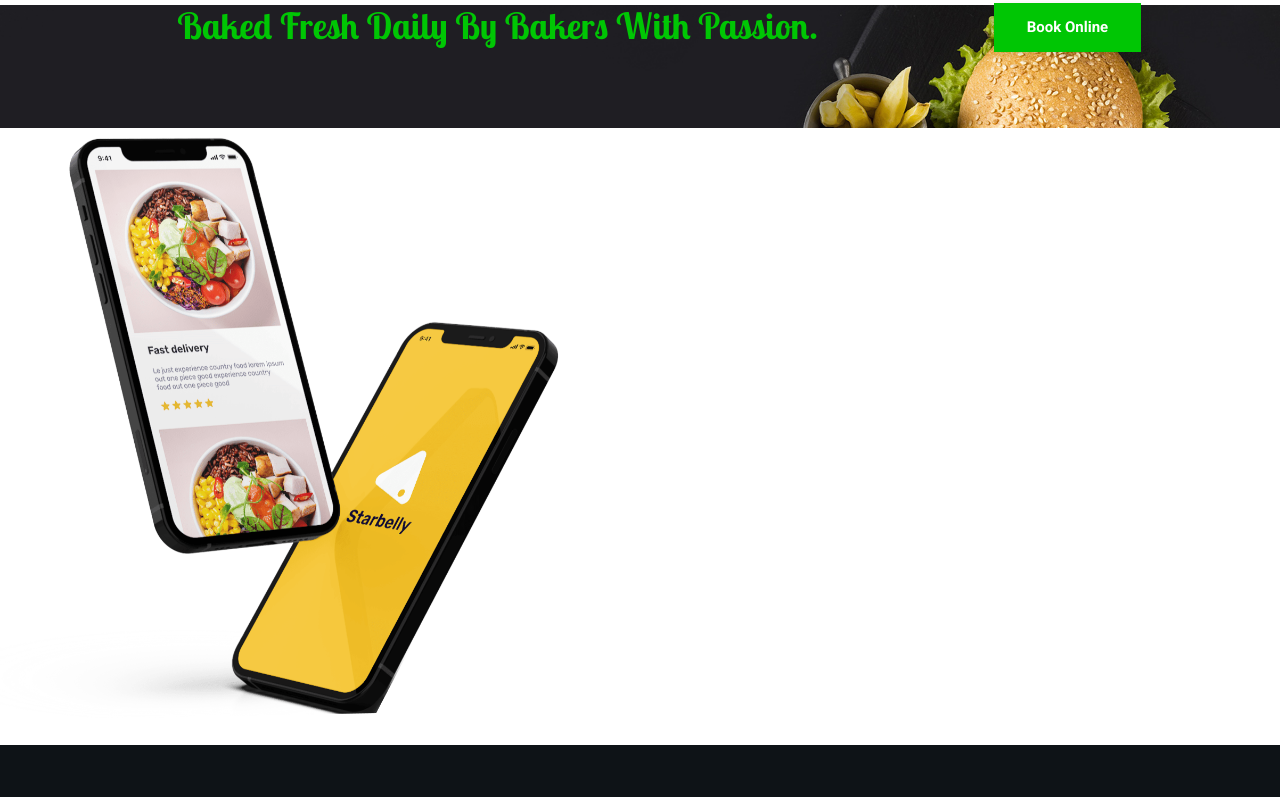
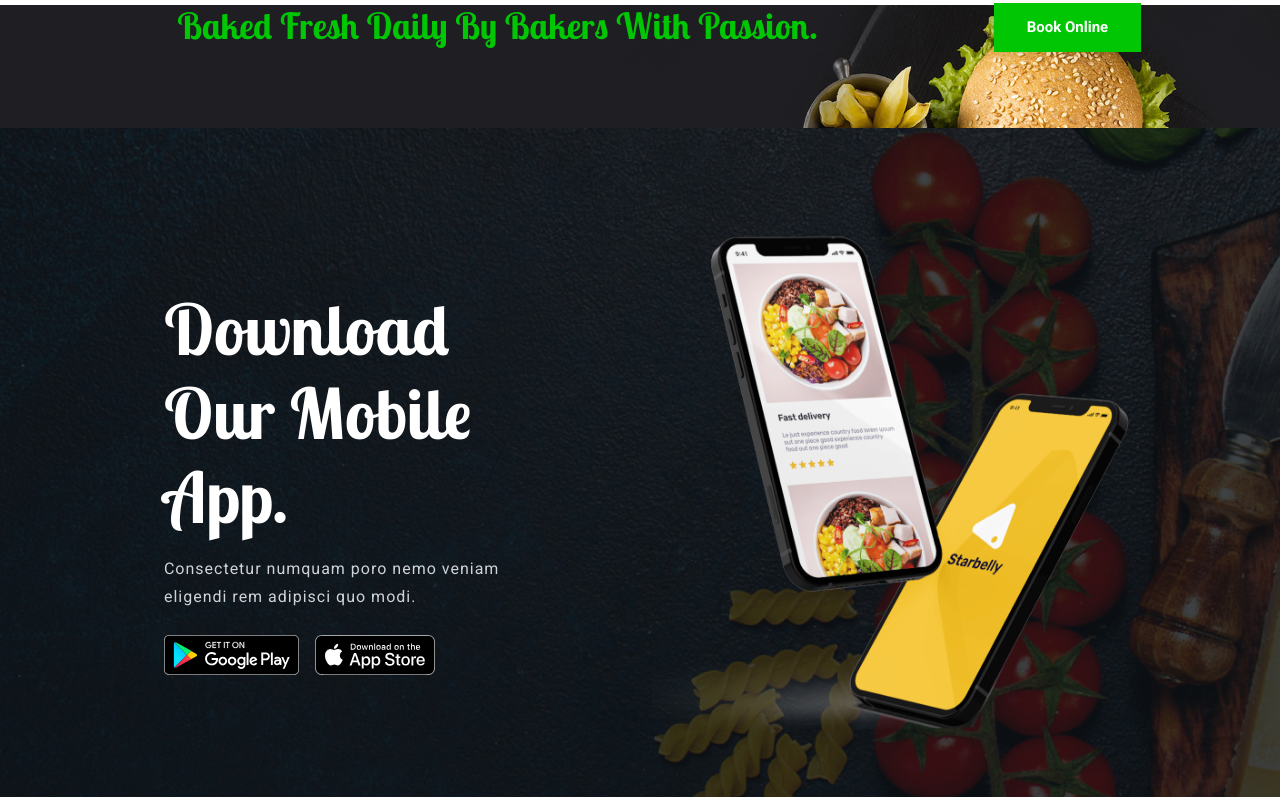
Before and after one commit to codeshrama-cloud/Food-website, a plain HTML site: page index.html in a window 1280 px wide. Shown: the part 4456-5253 px from the top of the page. Drawn offline with nearby package versions, Linux system fonts and the light colour scheme.

Commit message:
`Removed counter design functionality and updated CSS styles`

```diff
--- a/index.html
+++ b/index.html
@@ -330,12 +330,12 @@
    </section>
 
   <!-- Download App Section -->
-   <!-- <section id="download-app">
+   <section id="download-app">
     <div class="download-app wrapper">
       <div class="container">
         <div class="row align-items-center">
           <div class="col-md-6 mb-4 order-2 order-lg-1">
-            <!-- <div class="text-content">
+            <div class="text-content">
               <h1 class="mb-3">Download our mobile app.</h1>
               <p>Consectetur numquam poro nemo veniam
                 eligendi rem adipisci quo modi.</p>
@@ -343,8 +343,8 @@
                   <a href="#"><img src="./images/app/1.svg" class="me-3"/></a>
                   <a href="#"><img src="./images/app/2.svg" class="me-3"/></a>
                 </div>
-            </div> -->
-          <!-- </div> -->
+            </div>
+           </div>
           <div class="col-md-6 mb-4 order-1 order-lg-2">
             <img src="./images/app/phones.png" class="img-fluid"/>
           </div>
--- a/script.js
+++ b/script.js
@@ -17,24 +17,24 @@ navBar.forEach(function(a){
   })
 })
 
-// Counter Design
-document.addEventListener("DOMContentLoaded", () => {
-  function counter(id, start, end, duration) {
-    let obj = document.getElementById(id),
-      current = start,
-      range = end - start,
-      increment = end > start ? 1 : -1,
-      step = Math.abs(Math.floor(duration / range)),
-      timer = setInterval(() => {
-        current += increment;
-        obj.textContent = current;
-        if (current == end) {
-          clearInterval(timer);
-        }
-      }, step);
-  }
-  counter("count1", 0, 1287, 3000);
-  counter("count2", 100, 4500, 2500);
-  counter("count3", 0, 2860, 3000);
-  counter("count4", 0, 3942, 3000);
-});
+// // Counter Design
+// document.addEventListener("DOMContentLoaded", () => {
+//   function counter(id, start, end, duration) {
+//     let obj = document.getElementById(id),
+//       current = start,
+//       range = end - start,
+//       increment = end > start ? 1 : -1,
+//       step = Math.abs(Math.floor(duration / range)),
+//       timer = setInterval(() => {
+//         current += increment;
+//         obj.textContent = current;
+//         if (current == end) {
+//           clearInterval(timer);
+//         }
+//       }, step);
+//   }
+//   counter("count1", 0, 1287, 3000);
+//   counter("count2", 100, 4500, 2500);
+//   counter("count3", 0, 2860, 3000);
+//   counter("count4", 0, 3942, 3000);
+// });
--- a/style.css
+++ b/style.css
@@ -121,7 +121,6 @@ p{
   background-color: transparent;
   color:var(--text-primary);
 }
-
 .wrapper{
   padding-top:6.25rem;
   padding-bottom:6.25rem;
@@ -187,7 +186,7 @@ p{
 }
 
 /* 4 counter Design */
-.counter-section{
+/* .counter-section{
   background-color:var(--black-color);
   padding:2.5rem 0;
 }
@@ -198,7 +197,7 @@ p{
   color:var(--text-white);
   text-transform: uppercase;
   margin-bottom:0;
-}
+} */
 
 /*5 About Section */
 .about-section{
@@ -233,7 +232,7 @@ p{
   text-align: center;
 }
 
-/* Explore Foos Section */
+/* Explore Foods Section */
 .explore-food{
   background-color: var(--secondry-color);
 }
@@ -296,7 +295,7 @@ p{
 
 /* 9 Team section */
 .team{
-  background-color:var(--primary-color);
+  background-color:var(--secondry-color);
 }
 .team .card{
   background-color: var(--black-color);
@@ -315,22 +314,6 @@ p{
 .team p{
   color:var(--text-white);
 }
-/* .social-icon i{
-  font-size:1.125rem;
-  transition:0.3s all ease;
-  margin:0.3125rem;
-  background-color:var(--primary-color);
-  color:var(--text-white);
-  border-radius: 50%;
-  width:2.1875rem;
-  height:2.1875rem;
-  line-height: 2.1875rem;
-} */
-/* .social-icon i:hover{
-  background-color: var(--white-color);
-  color:var(--text-primary);
-} */
-
 /* 10 Book Food */
 .book-food{
   width:100%;
@@ -345,11 +328,11 @@ p{
   color:var(--text-primary);
 }
 
-/* .download-app{
+.download-app{
   width:100%;
   background:url("images/bg/bg-5.jpg") no-repeat left;
   background-size: cover;
-} */
+}
 
 /* 11 Footer Section */
 .footer{
```
